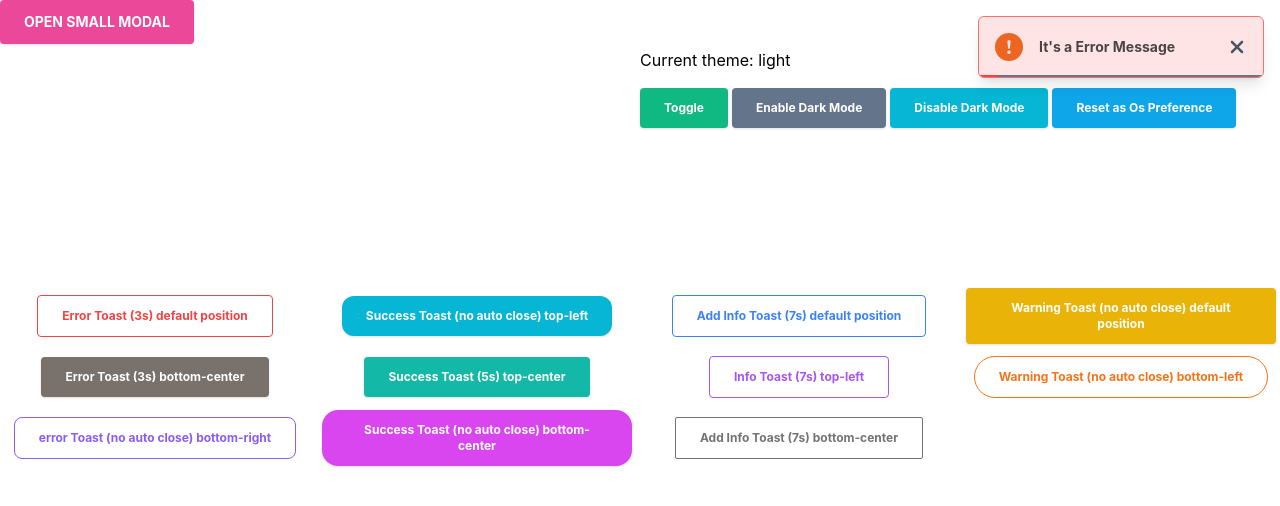
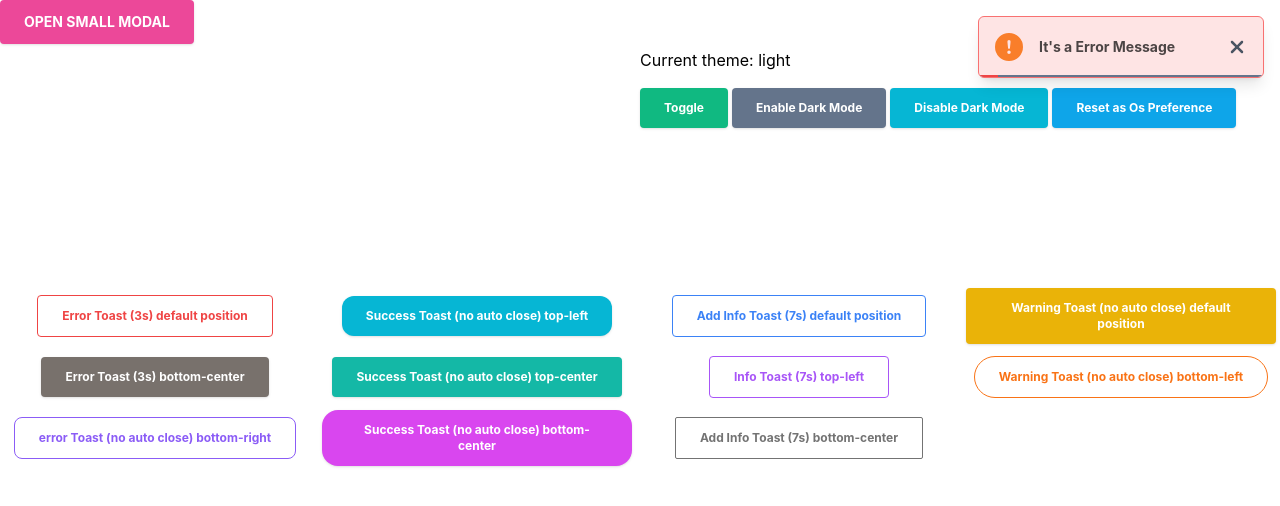
Before and after one commit to mehdad-hussain/toast-notification, a React (Create React App) app: page / in a window 1280 px wide. Both pictures are taken after a click on the button "Error Toast (3s) default position". Shown: the top 506 px of the page. Built offline with nearby package versions, Linux system fonts and the light colour scheme.

Commit message:
8/2 - diff. warning icon added

```diff
--- /dev/null
+++ b/src/assets/icons/WarningSignIcon.js
@@ -0,0 +1,14 @@
+const WarningSignIcon = (props) => (
+  <svg
+    xmlns="http://www.w3.org/2000/svg"
+    width={800}
+    height={800}
+    viewBox="0 0 554.2 554.199"
+    xmlSpace="preserve"
+    {...props}
+  >
+    <path d="M538.5 386.199 356.5 70.8a91.803 91.803 0 0 0-79.501-45.9c-32.8 0-63.1 17.5-79.5 45.9L12.3 391.6a91.793 91.793 0 0 0 0 91.8c16.4 28.4 46.7 45.9 79.5 45.9H462.4c50.7 0 91.8-41.101 91.8-91.8 0-19-5.8-36.7-15.7-51.301zm-222.2 30.7c0 21.7-16.7 38.3-39.2 38.3s-39.2-16.6-39.2-38.3V416c0-21.601 16.7-38.301 39.2-38.301S316.3 394.3 316.3 416v.899zm.9-258.199-19.4 169.4c-1.3 12.2-9.4 19.8-20.7 19.8s-19.4-7.7-20.7-19.8L237 158.6c-1.3-13.1 5.801-23 18-23h44.1c12.2.1 19.4 10 18.1 23.1z" />
+  </svg>
+);
+
+export default WarningSignIcon;
--- a/src/assets/index.js
+++ b/src/assets/index.js
@@ -6,6 +6,7 @@ import CheckCircleIcon from "./icons/CheckCircleIcon";
 import ExclamationCircleIcon from "./icons/ExclamationCircleIcon";
 import InformationCircleIcon from "./icons/InformationCircleIcon";
 import XMarkIcon from "./icons/XMarkIcon";
+import WarningSignIcon from "./icons/WarningSignIcon";
 
 export {
   ProductIcon,
@@ -15,4 +16,5 @@ export {
   ExclamationCircleIcon,
   InformationCircleIcon,
   XMarkIcon,
+  WarningSignIcon,
 };
--- a/src/components/toast/Toast.jsx
+++ b/src/components/toast/Toast.jsx
@@ -2,7 +2,7 @@
 // import {  XMarkIcon } from "@heroicons/react/24/solid";
 
 // prettier-ignore
-import { CheckCircleIcon, ExclamationCircleIcon, InformationCircleIcon, XMarkIcon, } from "assets";
+import { CheckCircleIcon, ExclamationCircleIcon, InformationCircleIcon, WarningSignIcon, XMarkIcon, } from "assets";
 import { useDarkMode } from "hooks";
 import { joinClasses } from "util";
 
@@ -57,17 +57,25 @@ export const Toast = (props) => {
             mode !== "success" && "hidden"
           )}
         />
+
         <InformationCircleIcon
           className={joinClasses(
             "w-7 h-7 fill-blue-500",
             mode !== "info" && "hidden"
           )}
         />
+
+        <WarningSignIcon
+          className={joinClasses(
+            "w-7 h-7 fill-amber-500/90",
+            mode !== "warning" && "hidden"
+          )}
+        />
+
         <ExclamationCircleIcon
           className={joinClasses(
-            "w-7 h-7 ",
-            mode === "success" ? "hidden" : mode === "info" ? "hidden" : "",
-            mode === "error" ? "fill-orange-600/90" : "fill-amber-500/90"
+            "w-7 h-7 fill-orange-500/90",
+            mode !== "error" && "hidden"
           )}
         />
         <div
--- a/src/pages/home/Home.js
+++ b/src/pages/home/Home.js
@@ -96,7 +96,7 @@ export const Home = () => {
           padding="px-6 py-3"
           borderRadius="rounded"
         >
-          Success Toast (5s) top-center
+          Success Toast (no auto close) top-center
         </BtnSolid>
 
         <BtnOutline
```
